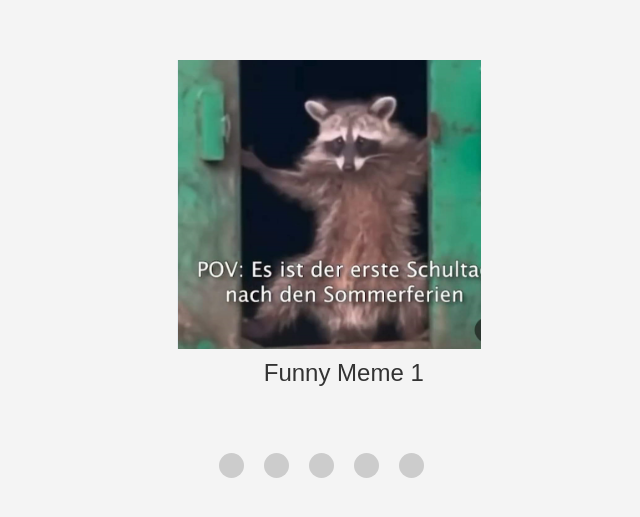
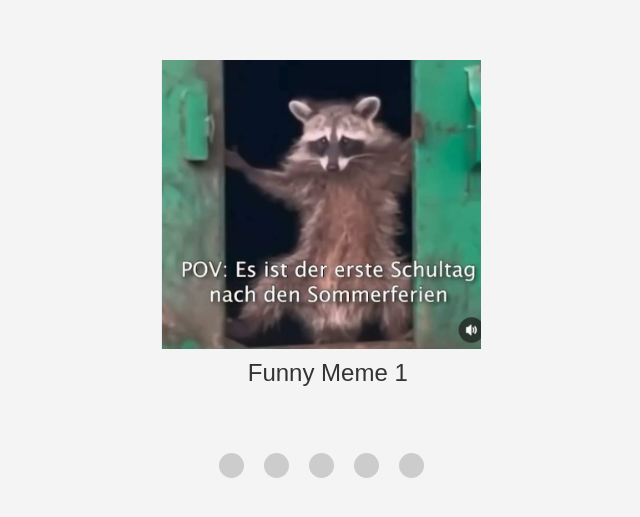
Before and after one commit to InaFK/cssMemeSlider, a plain HTML site: page cssMemeSlider/index.html in a window 1280 px wide. Shown: the part 159-676 px from the top of the page, without its empty margins (319-959 px from the left). Drawn offline with Linux system fonts and the light colour scheme.

Commit message:
fix: slide wrapper padding (Tue, Sep 17, 2024 12:07:08 AM)

```diff
--- a/cssMemeSlider/styles.css
+++ b/cssMemeSlider/styles.css
@@ -35,7 +35,6 @@ body {
 .css-slider_wrapper {
     display: flex;
     transition: transform 0.5s ease-in-out;
-    padding: 0 5%;
 }
 
 /* slides */
```
